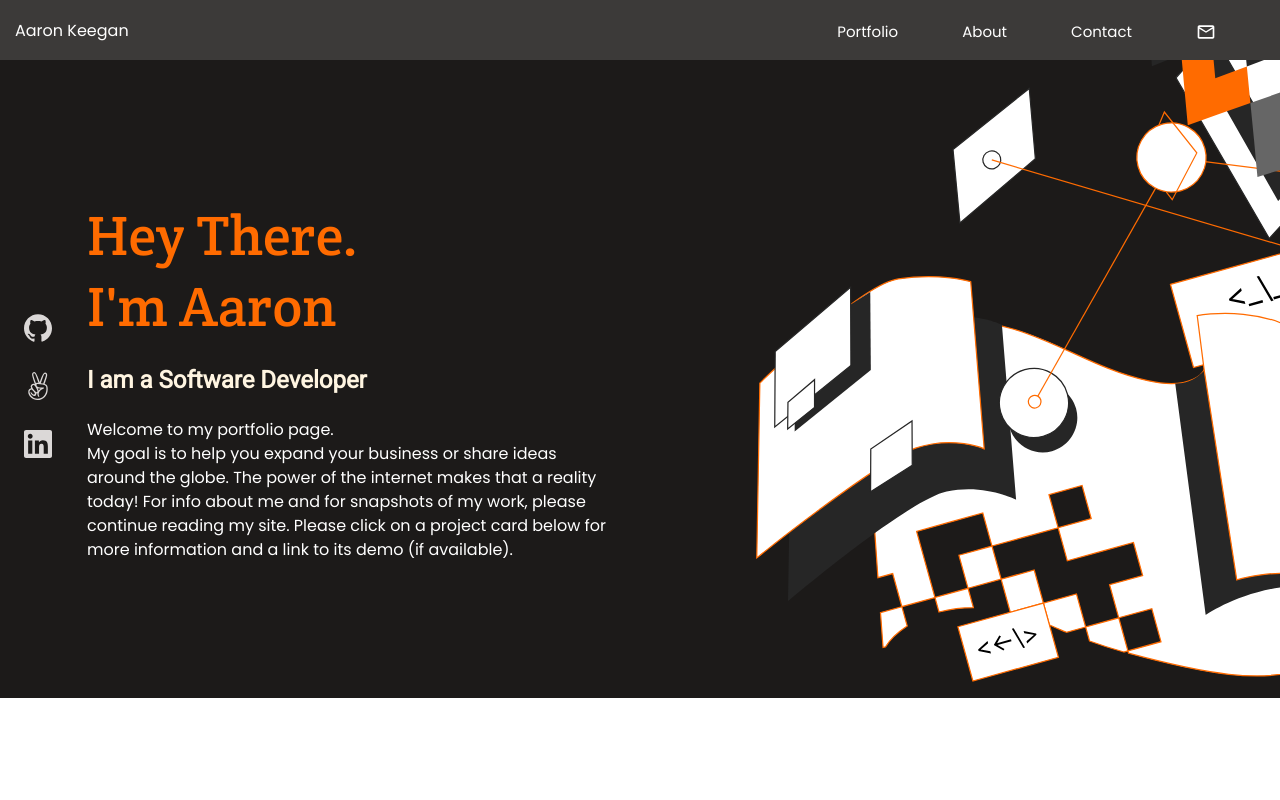
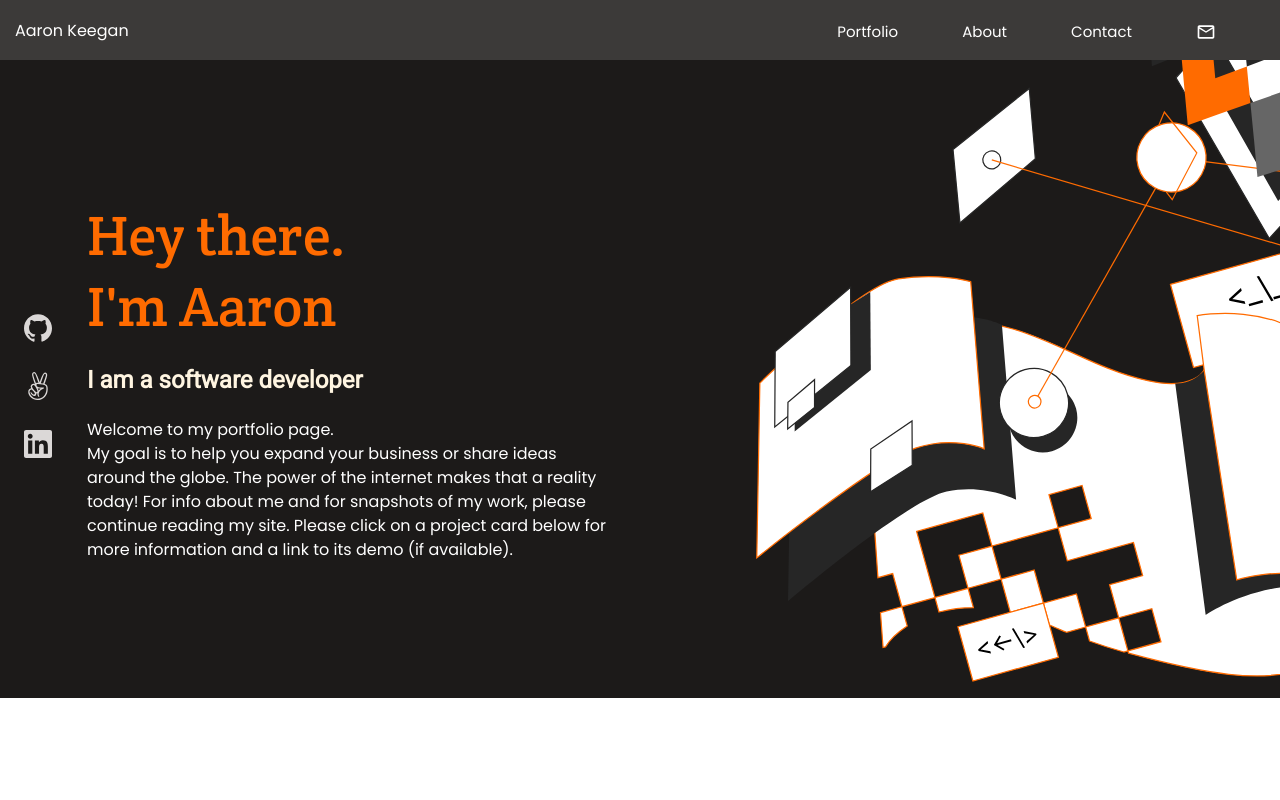
Before and after one commit to AKeeganDev/portfolio_react, a React (Create React App) app: page / in a window 1280 px wide. Shown: the top 800 px of the page. Built offline with nearby package versions, Linux system fonts and the light colour scheme; a web font is replaced by a local one.

Commit message:
fix typos

```diff
--- a/src/components/welcome.js
+++ b/src/components/welcome.js
@@ -5,8 +5,8 @@ import { SiAngellist, SiGithub, SiLinkedin } from 'react-icons/si';
 const Welcome = () => (
   <section className="welcome">
     <div className="greeting-text-container">
-      <div className="greeting">Hey There. I&apos;m Aaron</div>
-      <h3 className="who-am-i">I am a Software Developer</h3>
+      <div className="greeting">Hey there. I&apos;m Aaron</div>
+      <h3 className="who-am-i">I am a software developer</h3>
       <p>
         Welcome to my portfolio page.
         <br />
```
